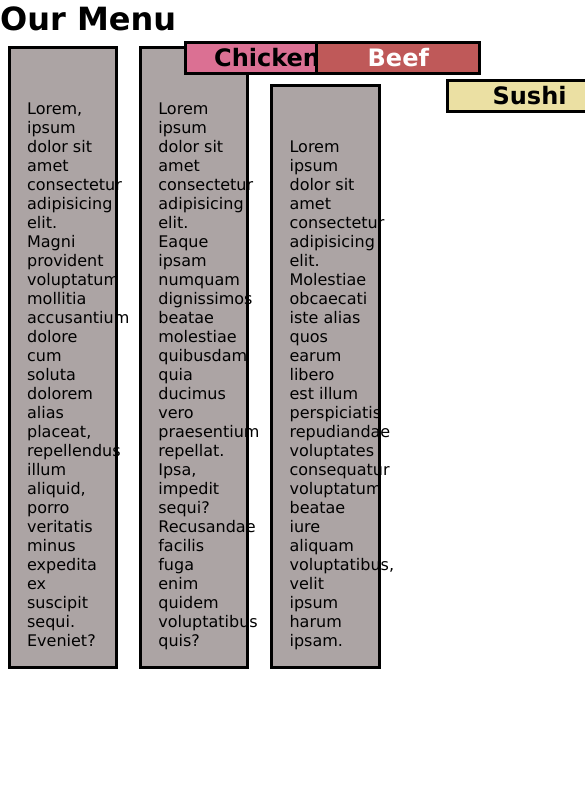
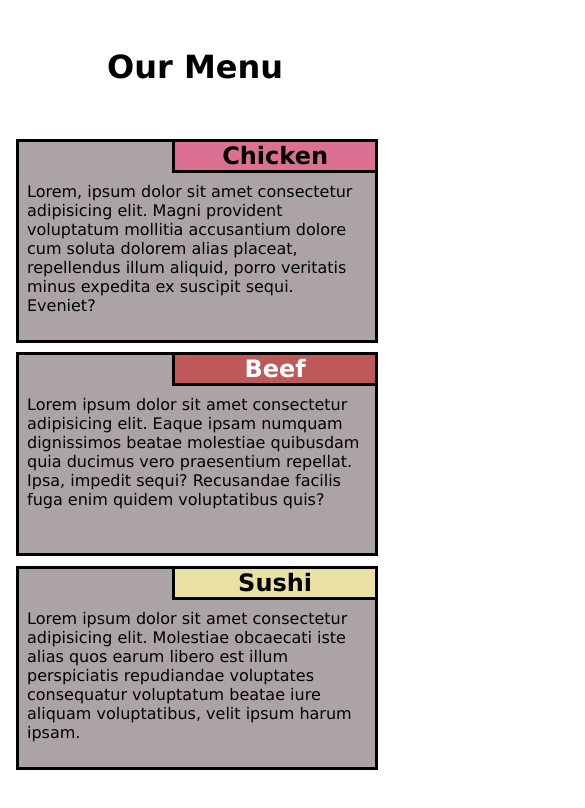
Before and after one commit to adina-hc/c-landing-page, a plain HTML site: page index.html in a window 390 px wide. Shown: the top 808 px of the page, 585 px wide, since content can reach past the window. Drawn offline with Linux system fonts and the light colour scheme.

Commit message:
added media queries

```diff
--- a/style.css
+++ b/style.css
@@ -6,39 +6,44 @@
 }
 
 /* Page title */
-.menu {
+.page-title {
     text-align: center;
     margin: 3em;
+    box-sizing: border-box;
 }
 
 /* Section */
+
 .container {
     display: row;
-    position: absolute;
+    position: relative;
+    margin: 1em;
+}
+
+.column {
+    position:relative;
+    margin-left: auto;
+    margin-right: auto;
+    display:inline-block;
+    width: 33.33%;
+    height: 150px;
+    padding: 0.5em;
+    padding-top:2.5em;
+    margin: 0.3em;
+    background-color: rgb(172, 164, 164);
+    border: black;
+    border-style:solid;
 }
 
 .col-title {
-    position:relative;
-    left: 157px;
-    bottom:24px;
-    width: 160px;
-    border:black;
-    border-style: solid;
-    ;
-
+    position:absolute;
+    top:0;
+    right:0;
+    width: 200px;
+    border-left: 3px solid black;
+    border-bottom: 3px solid black;
 }
 
-.column {
-    display:inline-block;
-    width: 18.5%;
-    height: 25%;
-    padding: 1em;
-    margin: 0.5em;
-    background-color: rgb(172, 164, 164);
-    border: black;
-    border-style: solid;
-
-}
 
 h2 {
     text-align: center;
@@ -54,3 +59,44 @@ h2 {
 .sushi {
     background-color: rgb(235, 224, 163);
 }
+
+p {
+    overflow:scroll;
+}
+
+/* Media Queries  Large screens */
+
+@media (min-width:992px){
+    .col-lg {
+        width: 27%;
+        height: max-content;
+    }
+}
+
+/* Media Queries  Medium screens */
+
+@media (min-width:768px) AND (max-width:991px) {
+    .meat-section {
+        width: 45%;
+        height:fit-content;
+        margin-right: auto;
+        margin-left: auto;
+    }
+    .fish-section {
+        width: 95%;
+        margin-right: auto;
+        margin-left: auto;
+    }
+}
+
+/* Media Queries  Small screens */
+
+@media (max-width:767px) {
+    .col-sm {
+        width: 95%;
+        margin-left: auto;
+        margin-right: auto;
+        align-items: center;
+
+    }
+}
```
